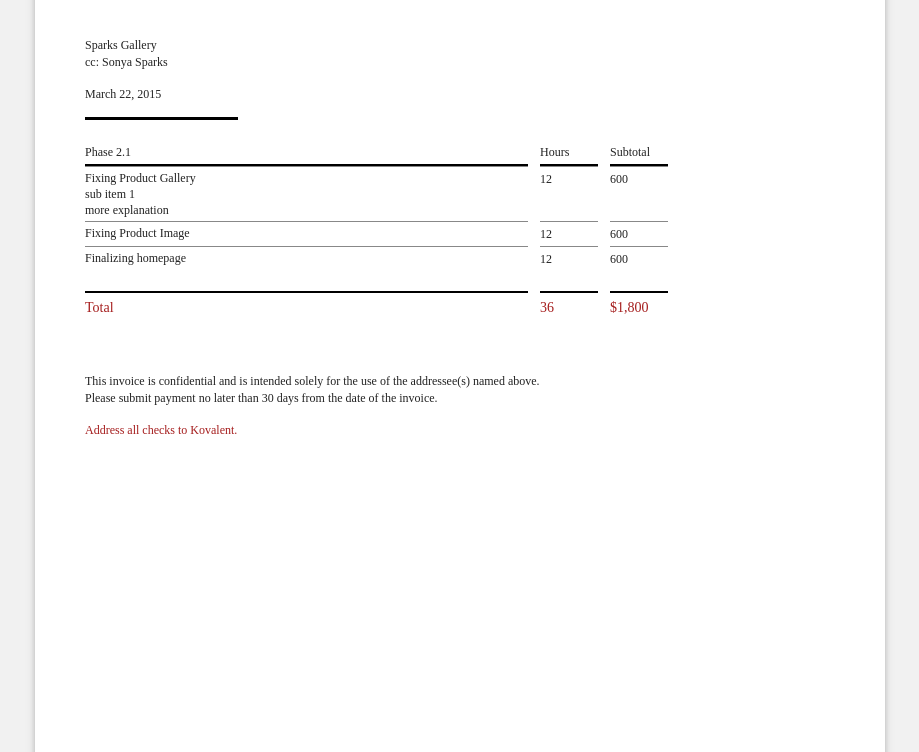
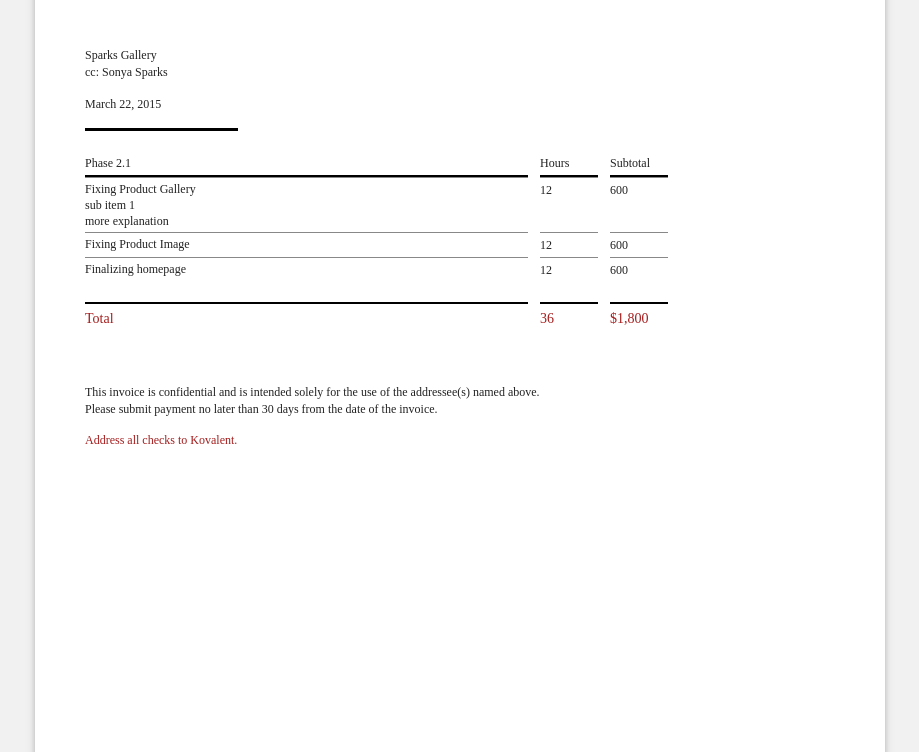
Before and after one commit to crismanNoble/letterhead, a website: page src/index.html in a window 1280 px wide. Shown: the part 383-1135 px from the top of the page, without its empty margins (180-1099 px from the left). Drawn offline with nearby package versions, Linux system fonts and the light colour scheme; files that its build step writes are made by us from their sources.

Commit message:
small changes

```diff
--- a/package.json
+++ b/package.json
@@ -10,10 +10,12 @@
   "license": "ISC",
   "devDependencies": {
     "grunt": "^0.4.5",
+    "grunt-build-gh-pages": "^1.0.4",
     "grunt-contrib-clean": "^0.6.0",
     "grunt-contrib-copy": "^0.8.0",
     "grunt-contrib-less": "^1.0.1",
     "grunt-contrib-watch": "^0.6.1",
+    "grunt-shell": "^1.1.2",
     "load-grunt-tasks": "^3.2.0"
   }
 }
--- a/src/index.html
+++ b/src/index.html
@@ -7,7 +7,7 @@
         <meta name="description" content="">
         <meta name="viewport" content="width=device-width, initial-scale=1">
 
-        <link rel="stylesheet" href="css/normalize.css">
+        <link rel="stylesheet" href="css/canonical.min.css">
         <link rel="stylesheet" href="css/main.css">
         <link rel="stylesheet" href="css/style.css">
 
--- a/src/less/style.less
+++ b/src/less/style.less
@@ -24,16 +24,19 @@
 
 @c13: @c1*13 + 12*@gutter;
 
+:root {
+	font-size: 12px;
+}
 html {
 	background: #f1f1f1;
 }
 html {
-  box-sizing: border-box;
-  font-family: 'Helvetica-Light';
-  font-size: 12px;
+	box-sizing: border-box;
+	font-family: 'Helvetica-Light';
+	font-size: 12px;
 }
 *, *:before, *:after {
-  box-sizing: inherit;
+	box-sizing: inherit;
 }
 p, h1 {
 	padding-top: 15px;
@@ -252,7 +255,7 @@
 
 @media print {
 	:root {
-  -webkit-print-color-adjust: exact;
+	-webkit-print-color-adjust: exact;
 }
 
 	.paper {
```
